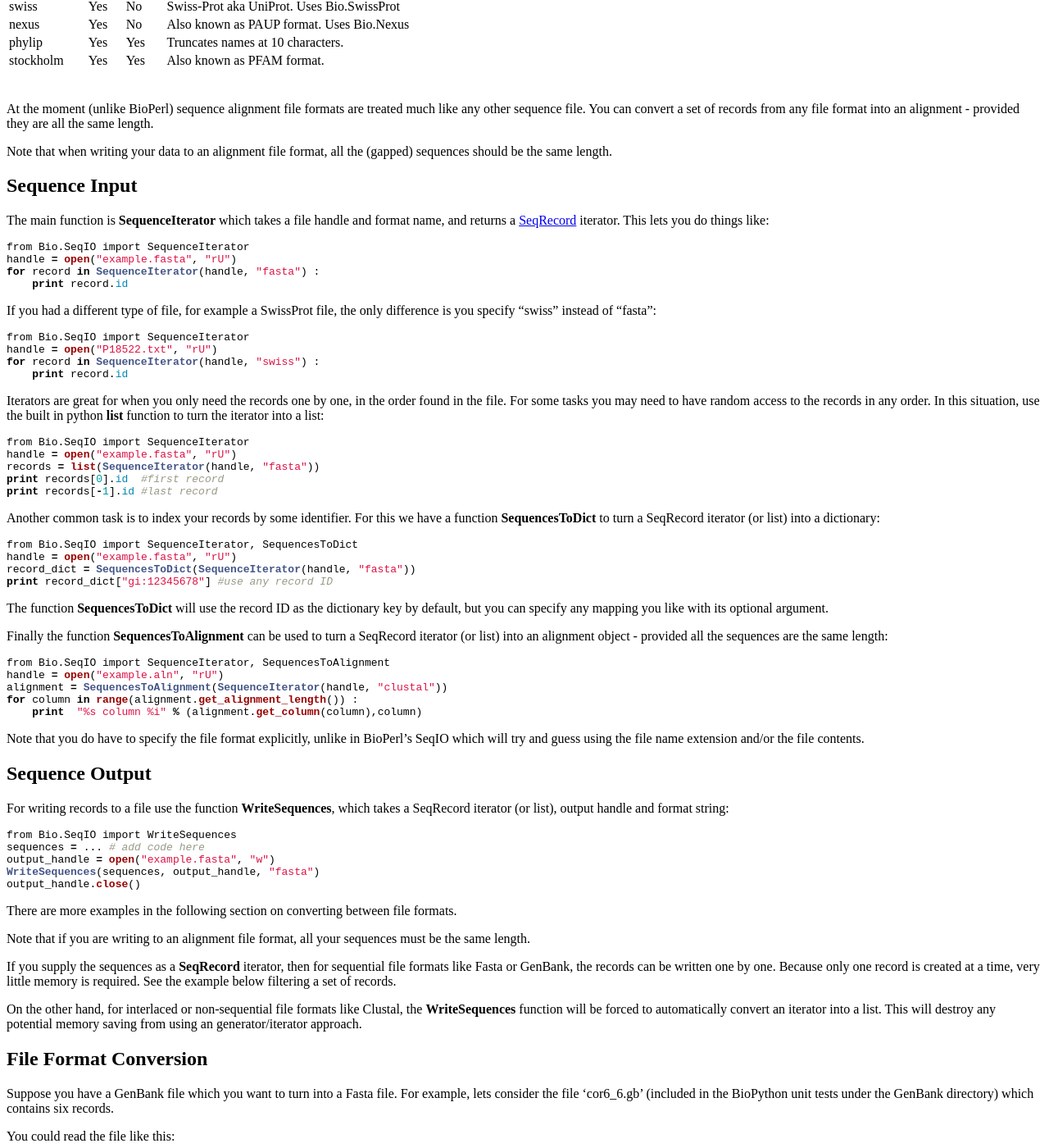
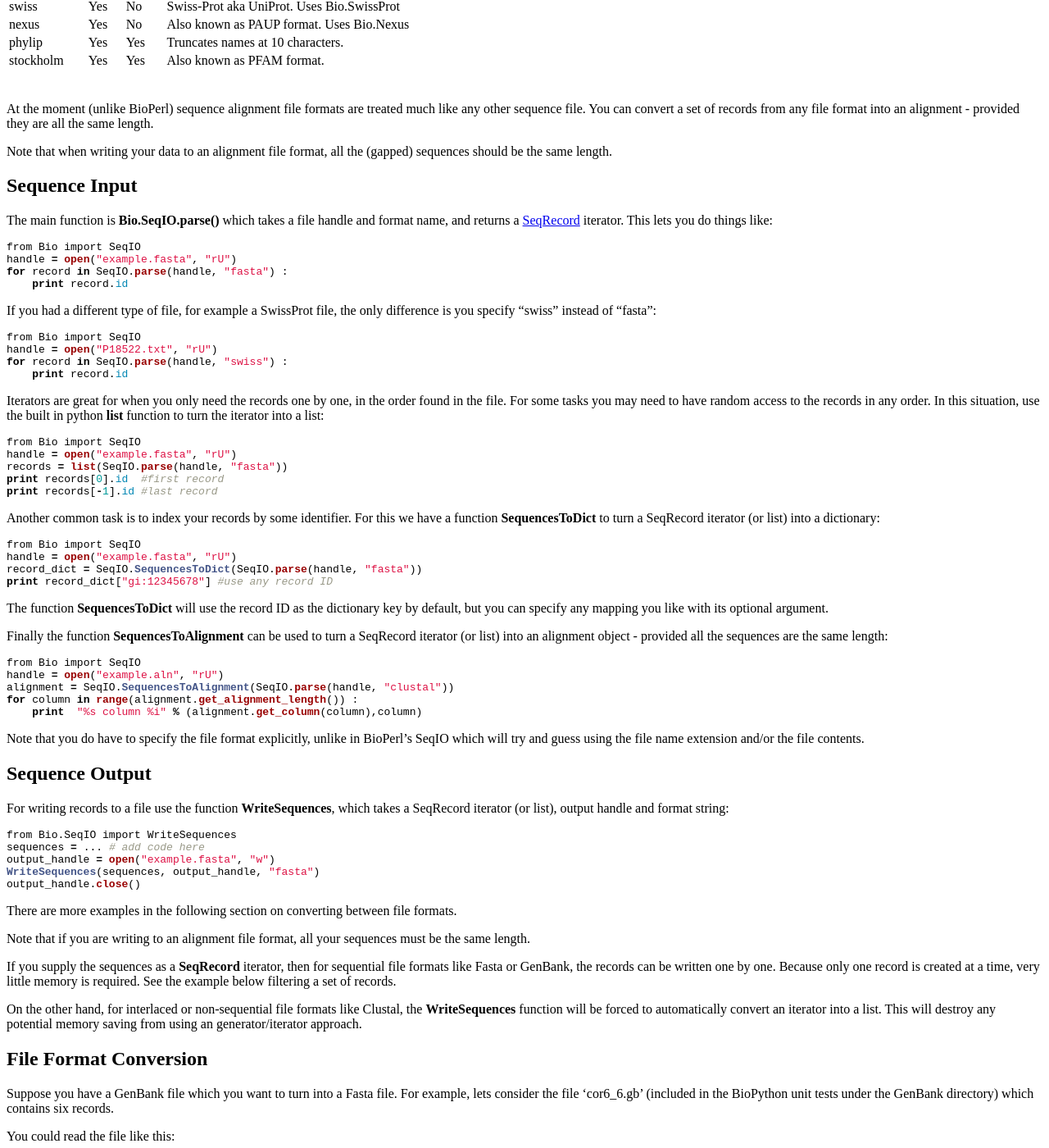
Before and after one commit to biopython/biopython.github.io, a Jekyll site: the page built from wiki/SeqIO.md, in a window 1280 px wide and 1400 px high, scrolled down 638 px. Shown: the whole window at 82% size. Built offline with Jekyll 4.4.1, drawn with Linux system fonts in a browser that asks for light colours.

Commit message:
renaming SequenceIterator to parse

````diff
--- a/wiki/SeqIO.md
+++ b/wiki/SeqIO.md
@@ -76,14 +76,14 @@ Note that when writing your data to an alignment file format, all the
 Sequence Input
 --------------
 
-The main function is **SequenceIterator** which takes a file handle and
+The main function is **Bio.SeqIO.parse()** which takes a file handle and
 format name, and returns a [SeqRecord](SeqRecord "wikilink") iterator.
 This lets you do things like:
 
 ``` python
-from Bio.SeqIO import SequenceIterator
+from Bio import SeqIO
 handle = open("example.fasta", "rU")
-for record in SequenceIterator(handle, "fasta") :
+for record in SeqIO.parse(handle, "fasta") :
     print record.id
 ```
 
@@ -91,9 +91,9 @@ If you had a different type of file, for example a SwissProt file, the
 only difference is you specify "swiss" instead of "fasta":
 
 ``` python
-from Bio.SeqIO import SequenceIterator
+from Bio import SeqIO
 handle = open("P18522.txt", "rU")
-for record in SequenceIterator(handle, "swiss") :
+for record in SeqIO.parse(handle, "swiss") :
     print record.id
 ```
 
@@ -103,9 +103,9 @@ access to the records in any order. In this situation, use the built in
 python **list** function to turn the iterator into a list:
 
 ``` python
-from Bio.SeqIO import SequenceIterator
+from Bio import SeqIO
 handle = open("example.fasta", "rU")
-records = list(SequenceIterator(handle, "fasta"))
+records = list(SeqIO.parse(handle, "fasta"))
 print records[0].id  #first record
 print records[-1].id #last record
 ```
@@ -115,9 +115,9 @@ this we have a function **SequencesToDict** to turn a SeqRecord iterator
 (or list) into a dictionary:
 
 ``` python
-from Bio.SeqIO import SequenceIterator, SequencesToDict
+from Bio import SeqIO
 handle = open("example.fasta", "rU")
-record_dict = SequencesToDict(SequenceIterator(handle, "fasta"))
+record_dict = SeqIO.SequencesToDict(SeqIO.parse(handle, "fasta"))
 print record_dict["gi:12345678"] #use any record ID
 ```
 
@@ -130,9 +130,9 @@ SeqRecord iterator (or list) into an alignment object - provided all the
 sequences are the same length:
 
 ``` python
-from Bio.SeqIO import SequenceIterator, SequencesToAlignment
+from Bio import SeqIO
 handle = open("example.aln", "rU")
-alignment = SequencesToAlignment(SequenceIterator(handle, "clustal"))
+alignment = SeqIO.SequencesToAlignment(SeqIO.parse(handle, "clustal"))
 for column in range(alignment.get_alignment_length()) :
     print  "%s column %i" % (alignment.get_column(column),column)
 ```
````
Also changed, not shown: 1 other file.
